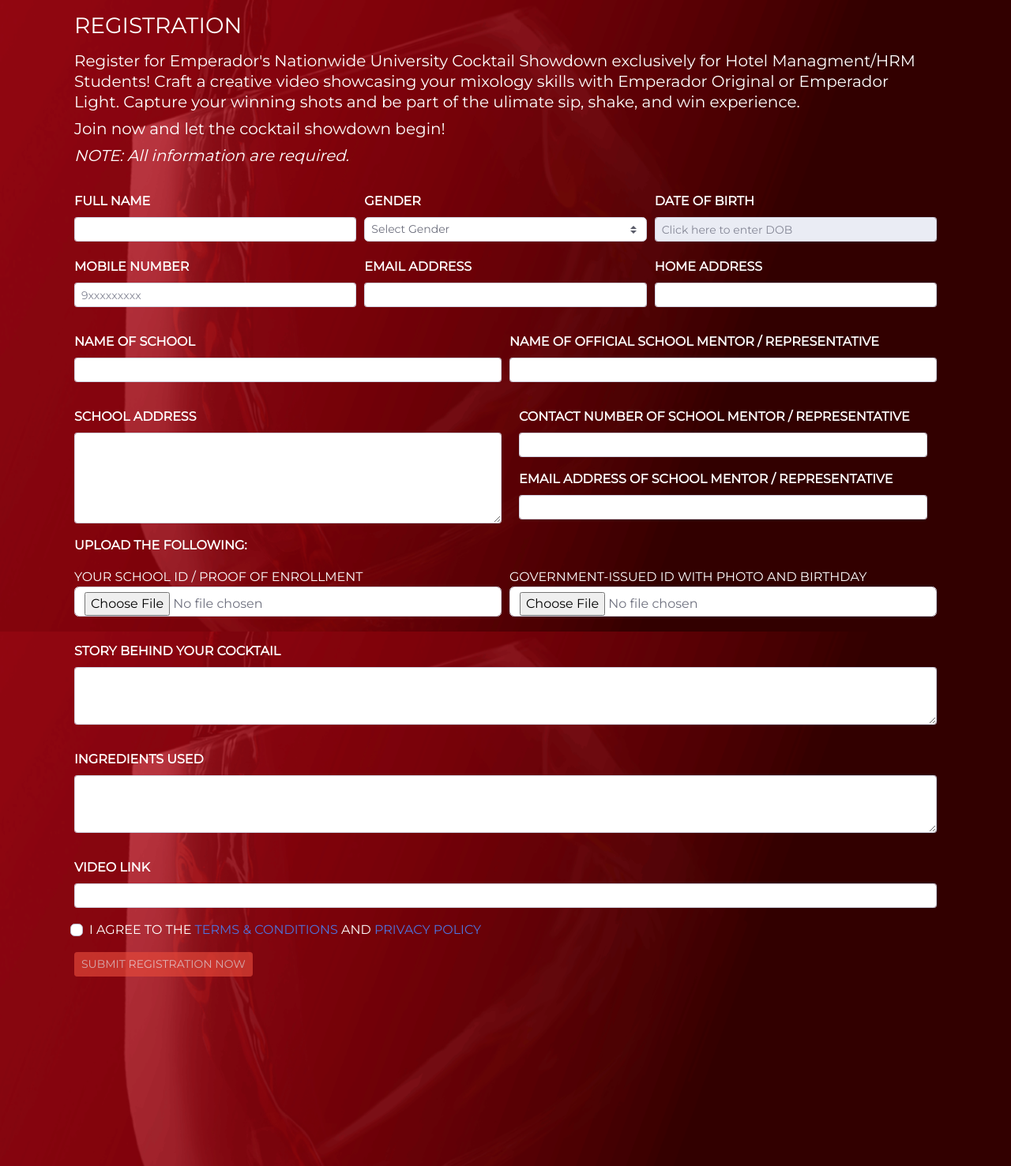
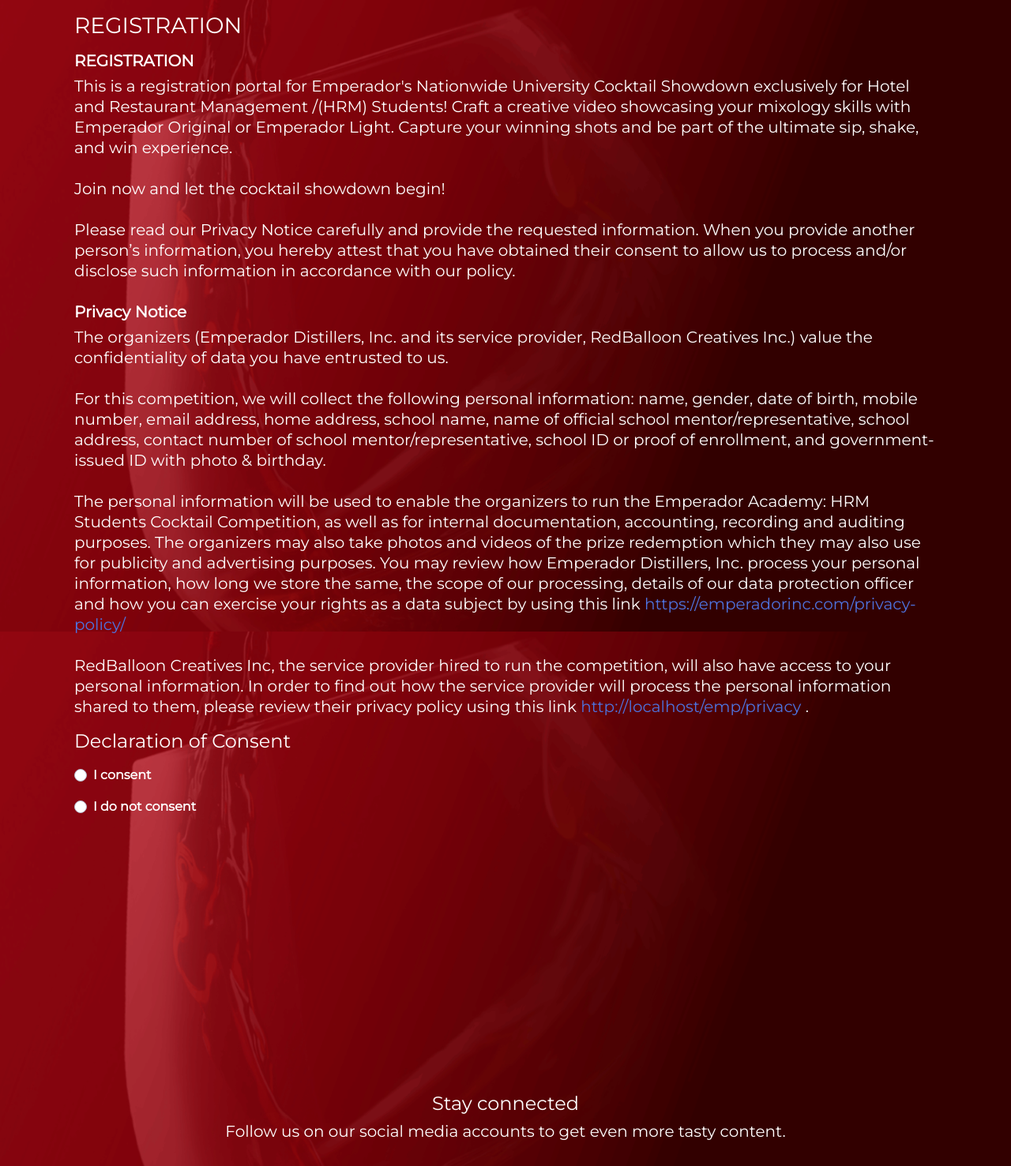
Before and after one commit to mjbernardo-30/php-ci3-imsenc, a CodeIgniter app: page /emp/register in a window 1280 px wide. Shown: the part 93-1570 px from the top of the page at 79% size. Run offline with CodeIgniter, Linux system fonts and the light colour scheme; some libraries are stand-ins or nearby versions.

Commit message:
EMP changes - 20240313

```diff
--- a/application/config/constants.php
+++ b/application/config/constants.php
@@ -133,7 +133,7 @@
         $dbName     = "dims";
         $dbUser     = "root";
         $dbPwd      = "";
-        $baseUrl    = "http://localhost:8080/webapp/";
+        $baseUrl    = "http://localhost:8080/emp/";
     } else {
         $dbServer   = "localhost";
         $dbName     = "u231355288_uims";
--- a/application/views/home/register.php
+++ b/application/views/home/register.php
@@ -106,20 +106,46 @@
                     <div class="col-12 col-sm-12 mt-3 mb-2">
                         <h3 class="m-0">REGISTRATION</h3>
                     </div>
-                    <div class="col-12 col-sm-12 mt-2 mb-1">
-                        <span class="font-weight-light h5">Register for Emperador's Nationwide University Cocktail Showdown exclusively for Hotel Managment/HRM Students! Craft a creative video showcasing your mixology skills with Emperador Original or Emperador Light. Capture your winning shots and be part of the ulimate sip, shake, and win experience.</>
+					<div id="consent_form">
+						<div class="col-12 col-sm-12 mt-2 mb-3">
+							<span class="h5">
+								<h5 class="font-weight-bold">REGISTRATION</h5>
+								This is a registration portal for Emperador's Nationwide University Cocktail Showdown exclusively for Hotel and Restaurant Management /(HRM) Students! Craft a creative video showcasing your mixology skills with Emperador Original or Emperador Light. Capture your winning shots and be part of the ultimate sip, shake, and win experience.
+								<br> <br>
+								Join now and let the cocktail showdown begin!
+								<br> <br>
+								Please read our Privacy Notice carefully and provide the requested information. When you provide another person’s information, you hereby attest that you have obtained their consent to allow us to process and/or disclose such information in accordance with our policy.
+								<br> <br>
+								<h5 class="font-weight-bold">Privacy Notice</h5>
+								The organizers (Emperador Distillers, Inc. and its service provider, RedBalloon Creatives Inc.) value the confidentiality of data you have entrusted to us.
+								<br> <br>
+								For this competition, we will collect the following personal information: name, gender, date of birth, mobile number, email address, home address, school name, name of official school mentor/representative, school address, contact number of school mentor/representative, school ID or proof of enrollment, and government-issued ID with photo & birthday.
+								<br> <br>
+								The personal information will be used to enable the organizers to run the Emperador Academy: HRM Students Cocktail Competition, as well as for internal documentation, accounting, recording and auditing purposes. The organizers may also take photos and videos of the prize redemption which they may also use for publicity and advertising purposes. You may review how Emperador Distillers, Inc. process your personal information, how long we store the same, the scope of our processing, details of our data protection officer and how you can exercise your rights as a data subject by using this link <a href="https://emperadorinc.com/privacy-policy/" target="_blank">https://emperadorinc.com/privacy-policy/</a>
+								<br> <br>
+								RedBalloon Creatives Inc, the service provider hired to run the competition, will also have access to your personal information.  In order to find out how the service provider will process the personal information shared to them, please review their privacy policy using this link <a href="<?= BASE_URL(); ?>privacy" target="_blank"><?= BASE_URL(); ?>privacy	</a>.
+							</span>
+						</div>
+						<div class="col-12 col-sm-12 mt-2 mb-2">
+							<h4 class="m-0">Declaration of Consent</h4>
+							<div class="custom-control custom-radio mt-3 mb-3">
+								<input type="radio" class="custom-control-input consentChoice" id="radioYes" name="consent" value="Yes">
+								<label class="custom-control-label font-weight-bold" for="radioYes">I consent</label>
+							</div>
+							<div class="custom-control custom-radio mt-3 mb-3">
+								<input type="radio" class="custom-control-input consentChoice" id="radioNo" name="consent" value="No">
+								<label class="custom-control-label font-weight-bold" for="radioNo">I do not consent</label>
 							</div>
 						</div>
-                <div class="row">
-                    <div class="col-12 col-sm-12 mt-1 mb-1">
-                        <span class="font-weight-light h5">Join now and let the cocktail showdown begin!</span>
 					</div>
                 </div>
-                <div class="row">
-                    <div class="col-12 col-sm-12 mt-1 mb-1">
-                        <span class="font-weight-light h5"><i>NOTE: All information are required.</i></span>
+				<div id="reg_form" class="d-none">
+					<div class="row col-12 col-sm-12 mt-2 mb-2">
+						<span class="h5">
+							<h5 class="font-weight-bold">Personal Information</h5>
+							The following personal information are required for us to process your registration. Please note that you are responsible for ensuring that all such personal information you submit to us are accurate, complete and up-to-date.
+						</span>
 					</div>
-                </div> <br>
 					<?= form_open_multipart(); ?>
 						<div class="form-row">
 							<div class="col-12 col-sm-4 mt-1 mb-1 form-group">
@@ -218,6 +244,7 @@
 						</div>
 					</form>
 				</div>
+            </div>
             <div class="row vh-100">
                 <div class="col-12 col-sm-12 col-md-11 col-lg-10 col-xl-8 mx-auto my-auto">
                     <div class="row text-center text-white">
@@ -286,6 +313,7 @@
             });
 
             $(document).ready(function() {
+				$("#reg_form").hide();
                 var dateToday = new Date();
                 var eligible = dateToday.getYear() - 18;
                 $(function() {
@@ -297,6 +325,23 @@
                         maxDate: "<?= $minDate; ?>",
                         showAnim: "fadeIn"
                     });
+                });
+
+				$(".consentChoice").click(function(){
+					var radioValue = $("input[name='consent']:checked").val();
+					if (radioValue == "Yes") {
+						window.scrollTo(0, 0);
+						$("#consent_form").fadeOut(1000);
+						document.getElementById('consent_form').classList.add('d-none');
+						document.getElementById('reg_form').classList.remove('d-none');
+						$("#reg_form").fadeIn(1000);
+					} else {
+						window.scrollTo(0, 0);
+						$("#reg_form").fadeOut(1000);
+						document.getElementById('reg_form').classList.add('d-none');
+						$("#consent_form").fadeIn(1000);
+						document.getElementById('consent_form').classList.remove('d-none');
+					}
 				});
             })
 
```
Lines whose indentation alone changed are shown as unchanged.
